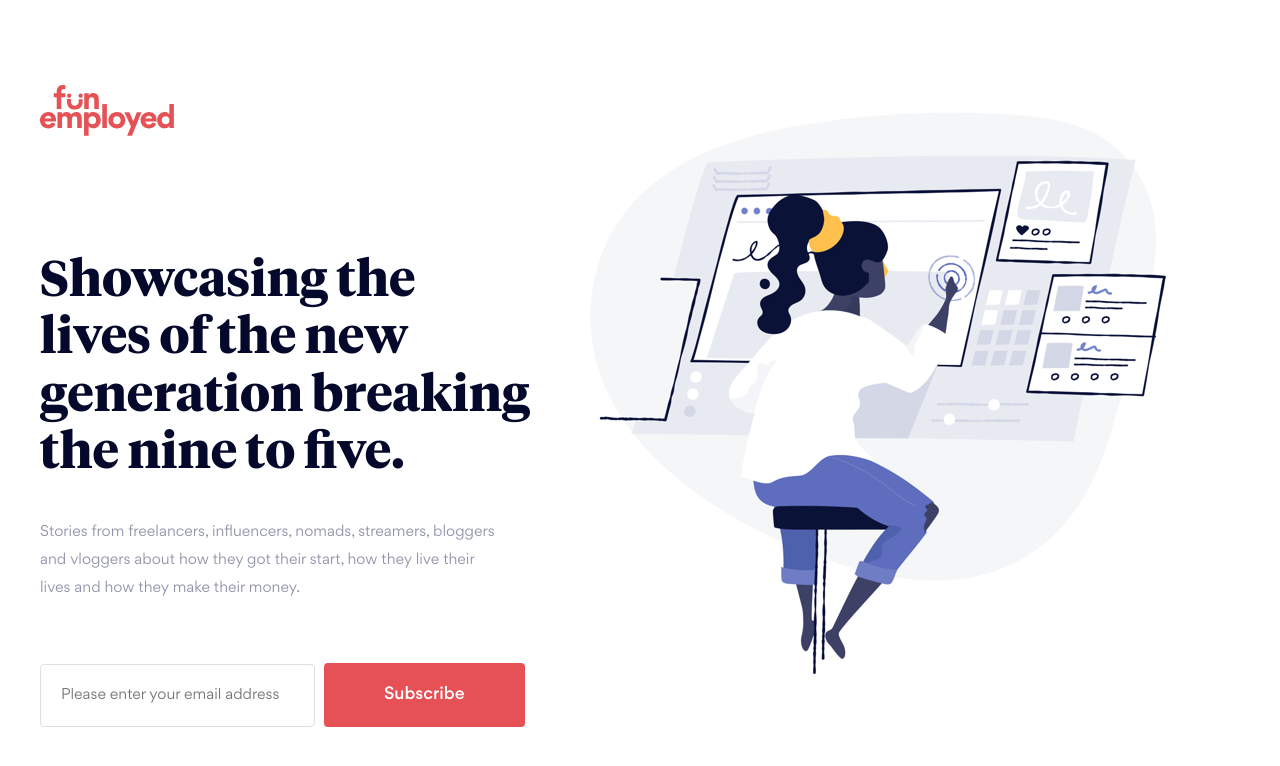
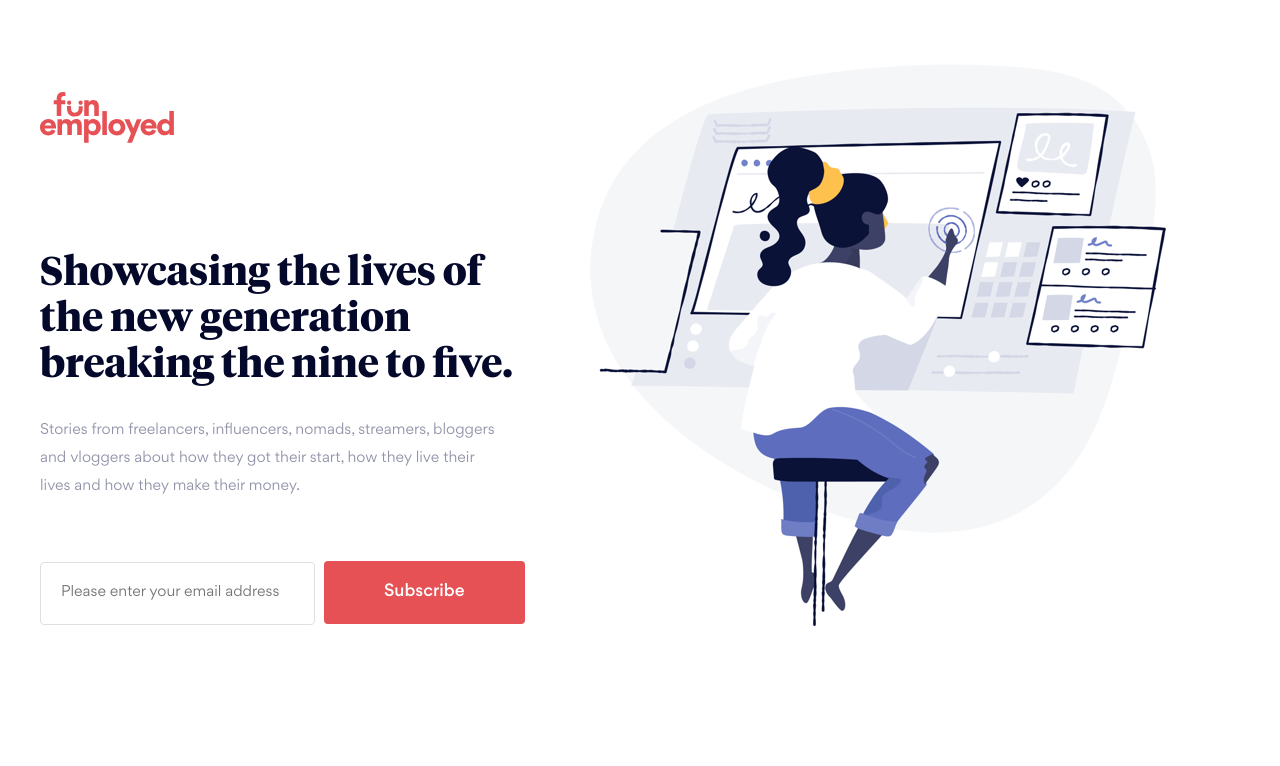
Before and after one commit to mattvernon/funemployed, a Jekyll site: the page built from index.html, in a window 1280 px wide. Shown: the top 766 px of the page. Built offline with Jekyll 4.4.1, drawn with Linux system fonts in a browser that asks for light colours.

Commit message:
updates
made h2 slightly smaller on laptop breakpoint

```diff
--- a/_sass/_styles.scss
+++ b/_sass/_styles.scss
@@ -257,6 +257,12 @@ MEDIA QUERIES ==================
 
 ========================== */
 
+@media(max-width:1500px) {
+  #content h2 {
+    font-size: 40px;
+  }
+}
+
 @media(max-width:1200px) {
 
   .mc-field,
```
